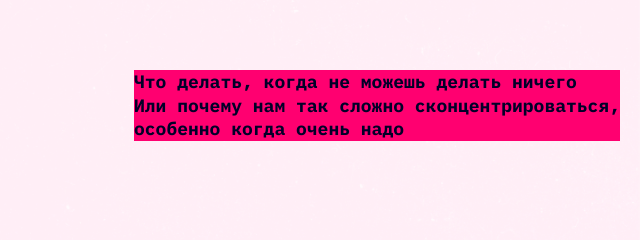
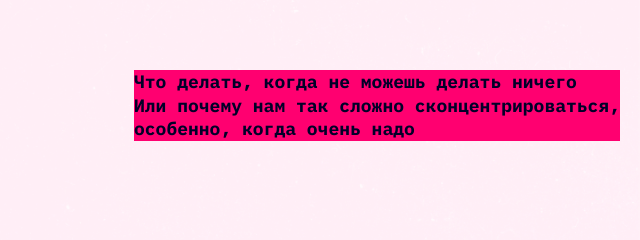
Before and after one commit to KaterinaLarionova/slozhno-sosredotochitsya, a plain HTML site: page index.html in a window 1280 px wide. Shown: the part 454-694 px from the top of the page, 640-1280 px from the left. Drawn offline with Linux system fonts and the light colour scheme.

Commit message:
исправлено

```diff
--- a/index.html
+++ b/index.html
@@ -46,7 +46,7 @@
       </nav>
       <h1 class="header-title">no focus</h1>
       <div class="header-block">
-        <p class="header-block-title">Что делать, когда не можешь делать ничего<br>Или почему нам так сложно сконцентрироваться,<br> особенно когда очень надо</p>
+        <p class="header-block-title">Что делать, когда не можешь делать&nbsp;ничего</br>Или почему нам так сложно сконцентрироваться,<br> особенно, когда&nbsp;очень надо</p>
       </div>
     </header>
     <main class="main__content">
```
